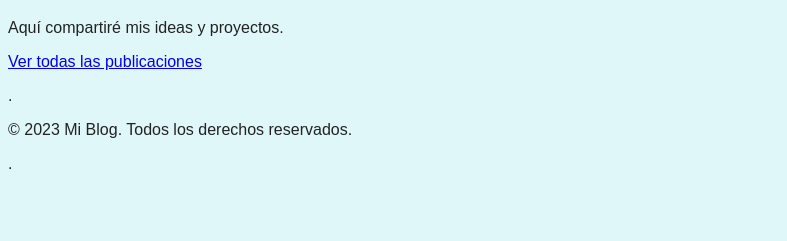
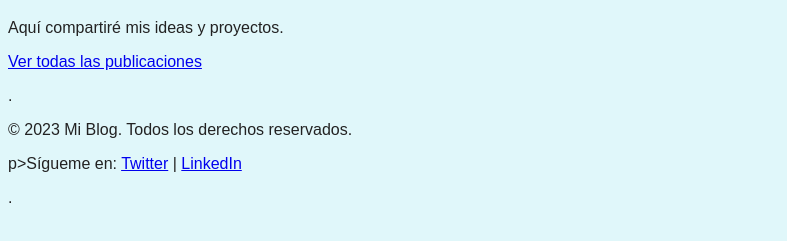
Before and after one commit to jcormar0109/my-personal-blog, a plain HTML site: page index.html in a window 1280 px wide. Shown: the part 61-302 px from the top of the page, without its empty margins (0-787 px from the left). Drawn offline with Linux system fonts and the light colour scheme.

Commit message:
feat: Añadir enlaces a redes sociales en el pie de página

```diff
--- a/index.html
+++ b/index.html
@@ -10,5 +10,6 @@
 <p>Aquí compartiré mis ideas y proyectos.</p>
 <p><a href="archive.html">Ver todas las publicaciones</a></p>.
 </body>
-<footer><p>&copy; 2023 Mi Blog. Todos los derechos reservados.</p></footer>.
+<footer><p>&copy; 2023 Mi Blog. Todos los derechos reservados.</p>
+p>Sígueme en: <a href="#">Twitter</a> | <a href="#">LinkedIn</a></p></footer>.
 </html>
```
